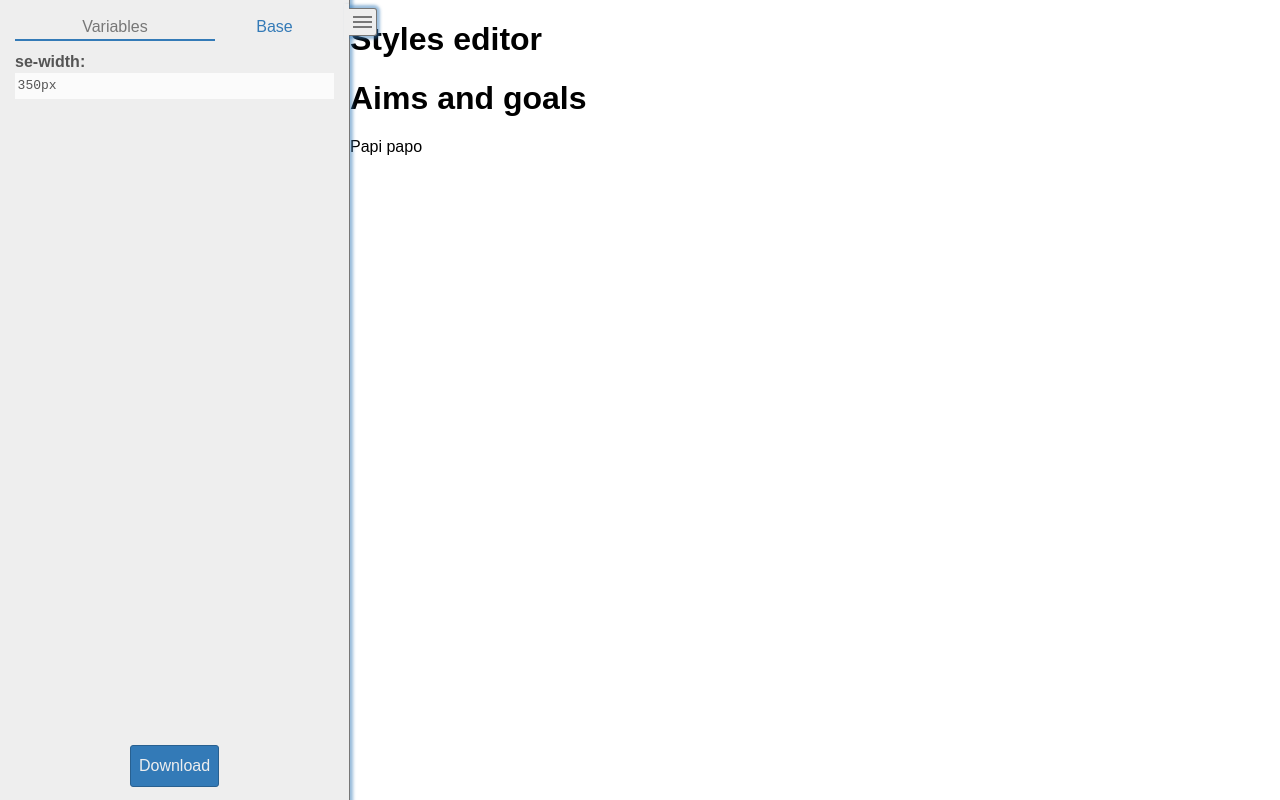
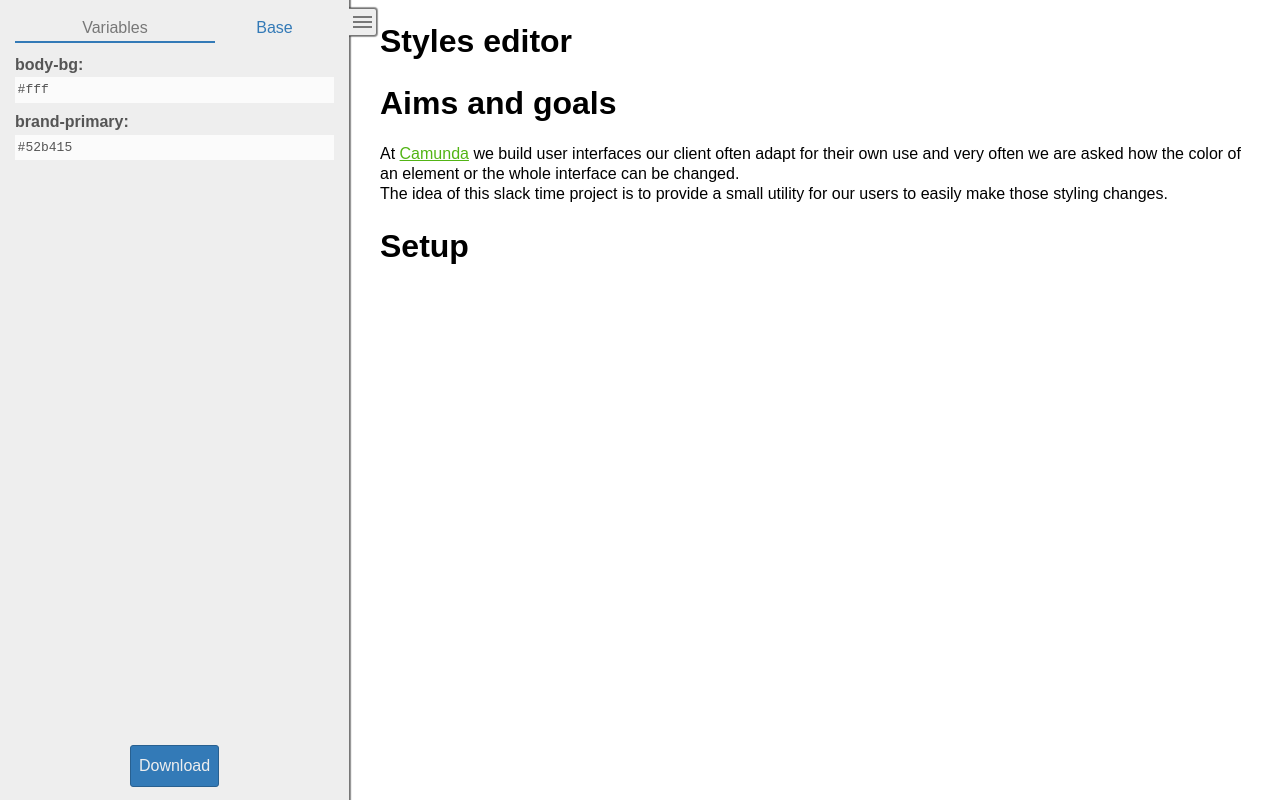
Before and after one commit to camunda-third-party/styles-editor, a plain HTML site: page index.html in a window 1280 px wide. Drawn offline with Linux system fonts and the light colour scheme.

Commit message:
update gh-pages

```diff
--- /dev/null
+++ b/gh-pages.less
@@ -0,0 +1,26 @@
+@import "normalize";
+
+@body-bg: #fff;
+@brand-primary: #999;
+@text-color: contrast(@body-bg);
+
+body {
+  background-color: @body-bg;
+  color: @text-color;
+  line-height: 1.25;
+}
+
+.page-wrapper {
+  > header,
+  > section,
+  > footer {
+    padding: 0 30px;
+  }
+}
+
+a {
+  color: @brand-primary;
+  &:hover {
+    color: darken(@brand-primary, 30%);
+  }
+}
--- a/index.html
+++ b/index.html
@@ -3,7 +3,7 @@
     <title>Less styles editor</title>
     <link type="text/css"
           rel="stylesheet"
-          href="normalize.css" />
+          href="gh-pages.css" />
 
     <link type="text/css"
           rel="stylesheet"
@@ -24,19 +24,32 @@
         </header>
 
         <div class="content">
+          <p>
+            At <a href="//camunda.org">Camunda</a> we build user interfaces our client often adapt for their own use and very often we are asked how the color of an element or the whole interface can be changed.<br/>
+            The idea of this slack time project is to provide a small utility for our users to easily make those styling changes.
+          </p>
+        </div>
+      </section>
 
+      <section>
+        <header>
+          <h1>Setup</h1>
+        </header>
+
+        <div class="content">
+          <p></p>
         </div>
       </section>
 
       <footer>
-        Papi papo
+
       </footer>
     </div>
 
+    <!--
+    -->
     <script type="text/javascript" src="dependencies.js"></script>
-
     <script type="text/javascript" src="less.js"></script>
-
     <script type="text/javascript" src="styles-editor.js"></script>
 
     <script type="text/javascript">
@@ -45,50 +58,12 @@
 
       var editor = window.stylesEditor = new StylesEditor({
         globals: {
-          // 'brand-success':  '#5cb85c',
-          // 'brand-info':     '#5bc0de',
-          // 'brand-warning':  '#f0ad4e',
-          // 'brand-danger':   '#d9534f'
         },
 
         variables: StylesEditor.objToStates({
-          'se-width': '350px'
-        }),
-
-        // imports: [
-        //   {
-        //     directive: 'reference',
-        //     name: 'dmn-variables'
-        //   },
-        //   {
-        //     directive: 'reference',
-        //     name: 'dmn-mixins'
-        //   },
-        //   {
-        //     directive: 'reference',
-        //     name: 'mixins/vendor-prefixes'
-        //   },
-        //   {
-        //     directive: '',
-        //     name: 'dmn-font'
-        //   },
-        //   {
-        //     directive: '',
-        //     name: 'dmn-table'
-        //   },
-        //   {
-        //     directive: '',
-        //     name: 'dmn-choice'
-        //   },
-        //   {
-        //     directive: '',
-        //     name: 'dmn-controls'
-        //   },
-        //   {
-        //     directive: '',
-        //     name: 'dmn-contextmenu'
-        //   }
-        // ]
+          'body-bg':        '#fff',
+          'brand-primary':  '#52b415'
+        })
       });
 
       document.body.appendChild(editor.el);
@@ -96,7 +71,7 @@
         editor.open = true;
 
         editor.inputEl.value = [
-          '@import "styles-editor";'
+          '@import "gh-pages";'
         ].join('\n');
 
         editor.update();
--- a/styles-editor.less
+++ b/styles-editor.less
@@ -37,7 +37,7 @@
   .transition(transform 0.436s ease);
 
   .box-shadow(0 0 1px 1px fade(@gray-dark, 50%));
-  .transition(box-shadow 0.218s ease);
+  // .transition(box-shadow 0.218s ease);
 
   .toggle-open {
     position: absolute;
@@ -99,10 +99,11 @@
 
   &.open {
     .translate(0, 0);
-    .box-shadow(0 0 3px 3px fade(@brand-primary, 50%));
+    // .box-shadow(0 0 3px 3px fade(@brand-primary, 50%));
 
     .toggle-open {
-      .box-shadow(0 0 3px 3px fade(@brand-primary, 50%));
+      // .box-shadow(0 0 3px 3px fade(@brand-primary, 50%));
+
       a {
         // .rotate(90deg);
       }
@@ -163,6 +164,7 @@
       display: block;
       position: absolute;
     }
+
     &:before {
       z-index: 99;
       top: 0;
@@ -171,7 +173,9 @@
       right: 0;
       content: '';
       background-color: fade(@gray, 50%);
+      z-index: 100;
     }
+
     &:after {
       z-index: 100;
       content: '...';
@@ -183,6 +187,7 @@
       line-height: 40px;
       font-size: 32px;
       margin: -20px 0 0 -20px;
+      z-index: 101;
     }
   }
 
```
Also changed, not shown: styles-editor.js (+6 -3 lines), gh-pages.css (added), styles-editor.css.
